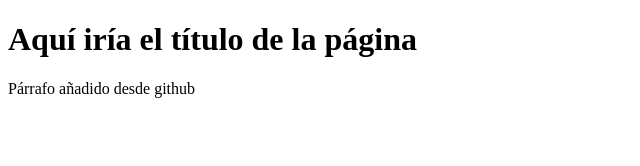
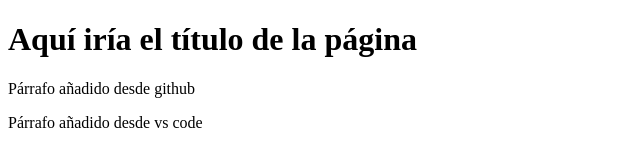
Before and after one commit to MarcosPenin/CursoGit2, a plain HTML site: page index.html in a window 1280 px wide. Shown: the whole page, without its empty margins (0-640 px from the left). Drawn offline with Linux system fonts and the light colour scheme.

Commit message:
Agregado segundo párrafo

```diff
--- a/index.html
+++ b/index.html
@@ -9,5 +9,6 @@
 <body>
     <h1>Aquí iría el título de la página</h1>
     <p>Párrafo añadido desde github</p>
+    <p>Párrafo añadido desde vs code</p>
 </body>
 </html>
```
